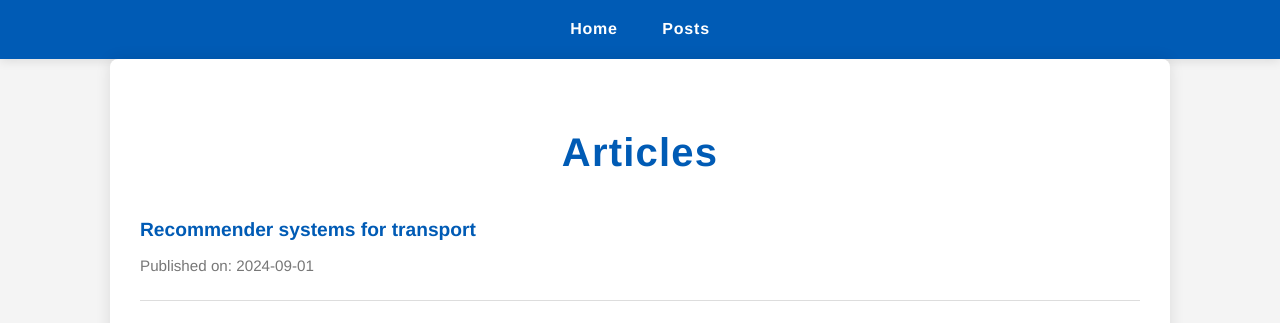
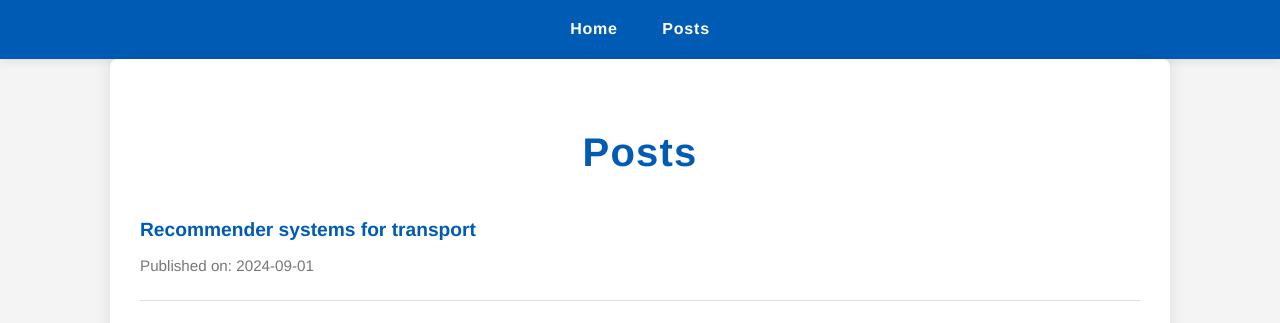
Before and after one commit to b7amine/b7amine.github.io, a Jekyll site: the page built from articles.html, in a window 1280 px wide. Shown: the top 323 px of the page. Built offline with Jekyll 4.4.1, drawn with Linux system fonts in a browser that asks for light colours.

Commit message:
update blog

```diff
--- a/articles.html
+++ b/articles.html
@@ -1,9 +1,9 @@
 ---
 layout: default
-title: Articles
+title: Posts
 ---
 
-<h1>Articles</h1>
+<h1>Posts</h1>
 <ul>
   {% for post in site.posts %}
     <li>
```
